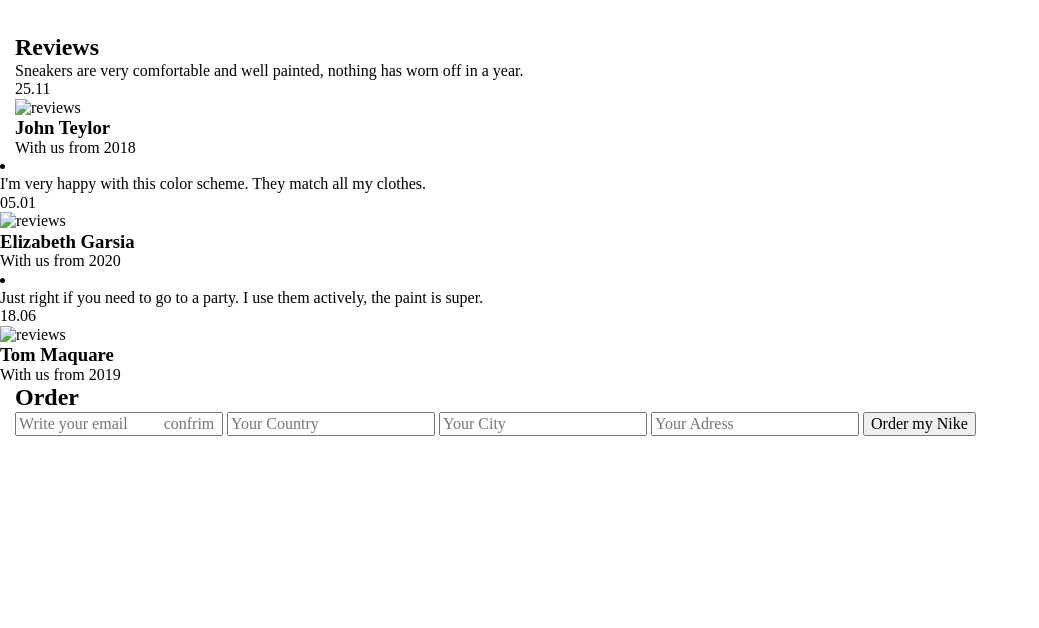
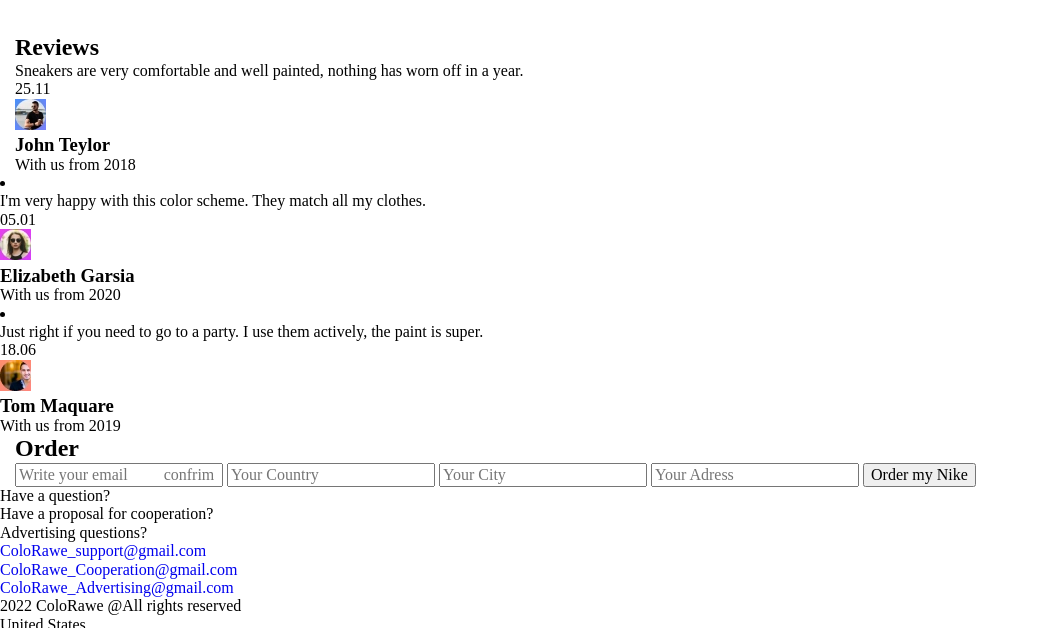
Before and after one commit to PabloRab/NIKE, a plain HTML site: page index.html in a window 1280 px wide. Shown: the part 1220-1848 px from the top of the page, without its empty margins (0-1039 px from the left). Before the commit the page ends 1656 px from the top, so only its background shows below. Drawn offline with nearby package versions, Linux system fonts and the light colour scheme.

Commit message:
html pops

```diff
--- a/index.html
+++ b/index.html
@@ -99,7 +99,7 @@
                             <span>25.11</span>
                         </div>
                         <div>
-                            <img src="" alt="reviews">
+                            <img src="./img/macho.webp" alt="reviews">
                         </div>
                         <h3>John Teylor</h3>
                         <p>With us from 2018</p>
@@ -112,7 +112,7 @@
                             <span>05.01</span>
                         </div>
                         <div>
-                            <img src="" alt="reviews">
+                            <img src="./img/woomen.webp" alt="reviews">
                         </div>
                         <div>
                             <h3>Elizabeth Garsia</h3>
@@ -126,7 +126,7 @@
                                 <span>18.06</span>
                         </div>
                         <div>
-                            <img src="" alt="reviews">
+                            <img src="./img/man.webp" alt="reviews">
                         </div>
                         <div>
                             <h3>Tom Maquare</h3>
@@ -153,7 +153,41 @@
         </section>
     </main>
     <footer>
+        <ul>
+            <li>
+                <p>Have a question?</p>
+            </li>
+            <li>
+                <p>Have a proposal for cooperation?</p>
+            </li>
+            <li>
+                <p>Advertising questions?</p>
+            </li>
+        </ul>
+        <ul>
+            <li>
+                <a href="mailto:info@devstudio.com">ColoRawe_support@gmail.com</a>
+            </li>
+            <li>
+                <a href="mailto:info@devstudio.com">ColoRawe_Cooperation@gmail.com</a>
+            </li>
+            <li>
+                <a href="mailto:info@devstudio.com">ColoRawe_Advertising@gmail.com</a>
+            </li>
+        </ul>
 
+        <div></div>
+
+        <ul>
+            <li>
+                <p>2022 ColoRawe @All rights reserved</p>
+            </li>
+            <li>
+                <p>United States</p>
+            </li>
+        </ul>
+                <img src="./img/logo.webp" alt="logo">
+                <p>С&R</p>
     </footer>
 
 </body>
```
Also changed, not shown: img/macho.webp (added), img/man.webp (added), img/woomen.webp (added).
